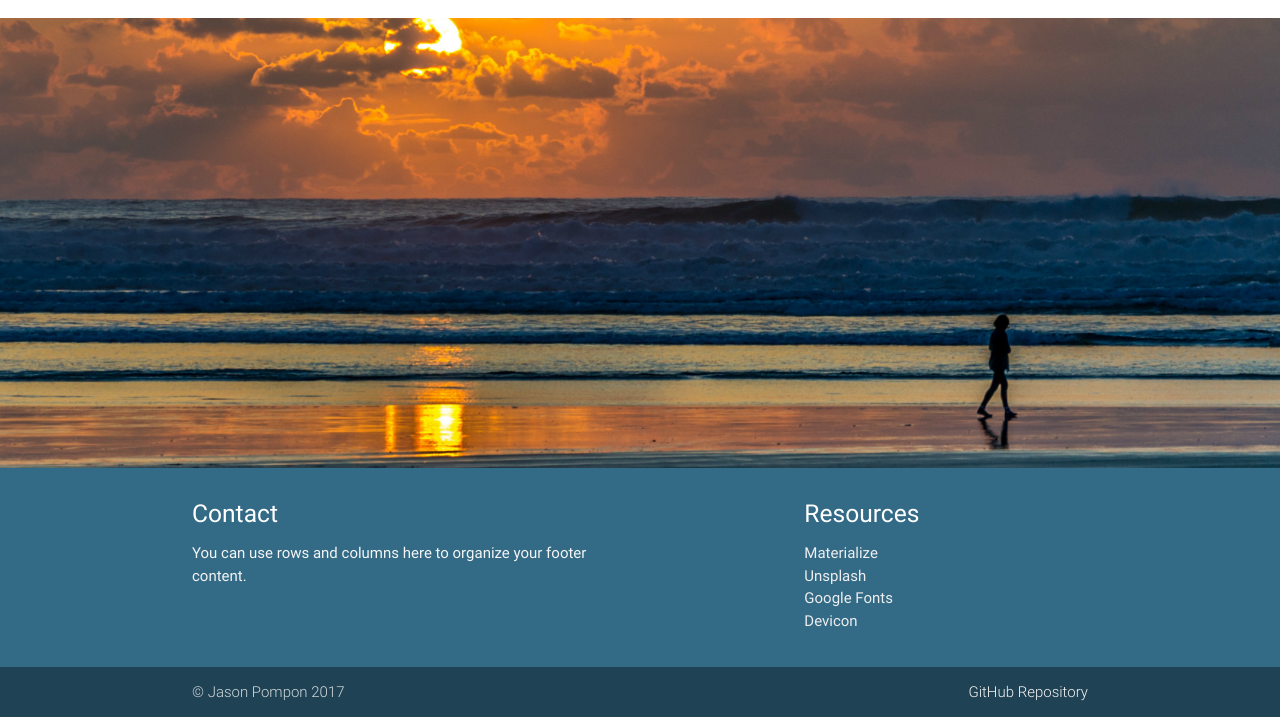
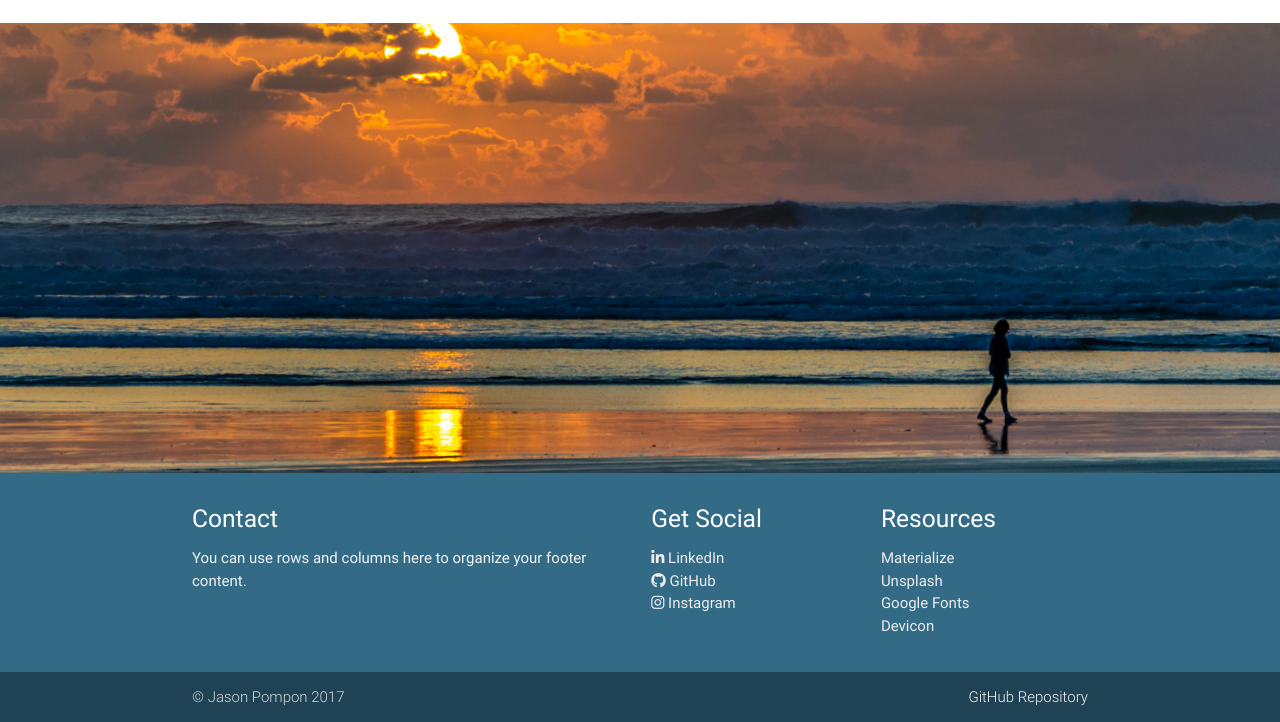
Before and after one commit to jasonpompon/jasonpompon.github.io, a website: page index.html in a window 1280 px wide. Shown: the part 2905-3627 px from the top of the page. Drawn offline with nearby package versions, Linux system fonts and the light colour scheme; some icons are missing; a web font is replaced by a local one.

Commit message:
footer content

```diff
--- a/index.html
+++ b/index.html
@@ -70,7 +70,7 @@
     <div class="section portfolio">
       <div class="row">
         <div class="container">
-          <h4 class="header"><i class="small material-icons">view_module</i> Portfolio</h4>
+          <h4 class="header"><i class="small material-icons">view_module</i> <span>Latest</span> Projects</h4>
           <p class="text-darken-3 lighten-3">Parallax is an effect where the background content or image in this case, is moved at a different speed than the foreground content while scrolling.Parallax is an effect where the background content or image in this case, is moved at a different speed than the foreground content while scrolling.</p>
           <p class="text-darken-3 lighten-3">Parallax is an effect where the background content or image in this case, is moved at a different speed than the foreground content while scrolling.Parallax is an effect where the background content or image in this case, is moved at a different speed than the foreground content while scrolling.</p>
           <p class="text-darken-3 lighten-3">Parallax is an effect where the background content or image in this case, is moved at a different speed than the foreground content while scrolling.Parallax is an effect where the background content or image in this case, is moved at a different speed than the foreground content while scrolling.</p>
@@ -130,7 +130,17 @@
           <h5 class="white-text">Contact</h5>
           <p class="grey-text text-lighten-4">You can use rows and columns here to organize your footer content.</p>
         </div>
-        <div class="col l4 offset-l2 s12">
+        <div class="col l3 s6">
+          <h5 class="white-text">Get Social</h5>
+          <ul>
+            <li><a class="grey-text text-lighten-3" href="#!"><i class="fa fa-linkedin" aria-hidden="true"></i>
+ LinkedIn</a></li>
+            <li><a class="grey-text text-lighten-3" href="#!"><i class="fa fa-github" aria-hidden="true"></i>
+ GitHub</a></li>
+            <li><a class="grey-text text-lighten-3" href="#!"><i class="fa fa-instagram" aria-hidden="true"></i> Instagram</a></li>
+          </ul>
+        </div>
+        <div class="col l3 s6">
           <h5 class="white-text">Resources</h5>
           <ul>
             <li><a class="grey-text text-lighten-3" href="#!">Materialize</a></li>
@@ -144,7 +154,7 @@
     <div class="footer-copyright">
       <div class="container">
       © Jason Pompon 2017
-      <a class="grey-text text-lighten-4 right" href="#!"><i class="devicon-github-plain"></i>
+      <a class="grey-text text-lighten-4 right" href="https://github.com/jasonpompon/jasonpompon.github.io" target="_blank"><i class="devicon-github-plain"></i>
  GitHub Repository</a>
       </div>
     </div>
@@ -152,5 +162,6 @@
   <script type="text/javascript" src="https://code.jquery.com/jquery-2.1.1.min.js"></script>
   <script type="text/javascript" src="js/materialize.min.js"></script>
   <script src="js/main.js"></script>
+  <script src="https://use.fontawesome.com/f13d26cd3c.js"></script>
 </body>
 </html>
```
